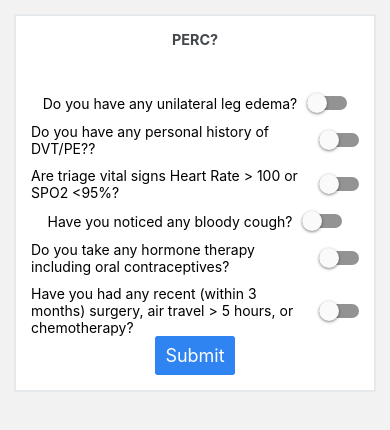
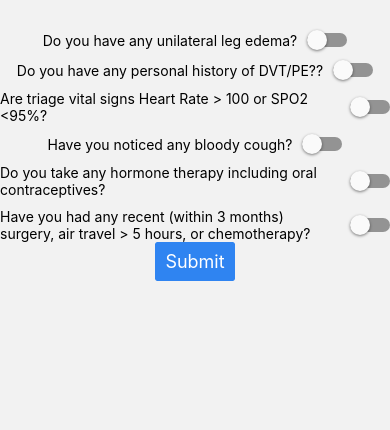
Before and after one commit to medquestemergency/mobile, a React Native app: screen /PulmonaryEmbolismRuleOutCriteria in a window 390 px wide. Shown: the top 430 px of the page. Built offline with nearby package versions, Linux system fonts and the light colour scheme.

Commit message:
maybe fixed the image issue

```diff
--- a/app.json
+++ b/app.json
@@ -4,7 +4,7 @@
     "slug": "medQuest",
     "version": "1.0.1",
     "orientation": "portrait",
-    "icon": "./assets/icon.jpeg",
+    "icon": "./assets/icon.png",
     "userInterfaceStyle": "light",
     "splash": {
       "image": "./assets/splash.png",
--- a/screen/PulmonaryEmbolismRuleOutCriteriaScreen.tsx
+++ b/screen/PulmonaryEmbolismRuleOutCriteriaScreen.tsx
@@ -43,8 +43,6 @@ export default () => {
 
     return (
         <SafeAreaView style={{ flex: 1 }}>
-            <Card>
-                <Card.Title>PERC?</Card.Title>
                 <View style={styles.container}>
                     <View style={styles.inputContainer}>
                         <Text style={styles.inputLabel}>Do you have any unilateral leg edema?</Text>
@@ -90,7 +88,6 @@ export default () => {
                     </View>
                         <Button onPress={handleSubmit(() => onSubmit(formData))}>Submit</Button>
                 </View>
-            </Card>
         </SafeAreaView>
     );
 };
```
Also changed, not shown: assets/icon.jpeg (deleted), assets/icon.png (added).
